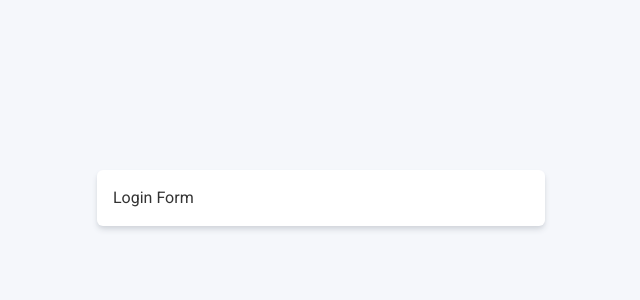
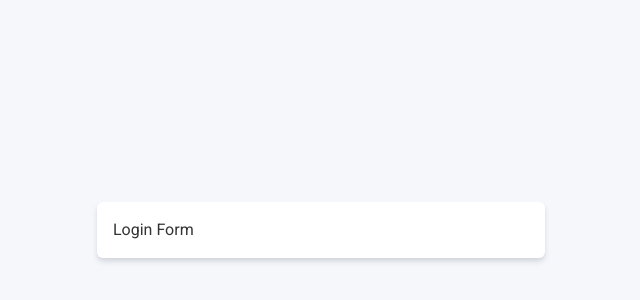
Before and after one commit to MikeSaburov/social-app-1, a Next.js app: page /login in a window 1280 px wide. Shown: the part 162-462 px from the top of the page, without its empty margins (319-959 px from the left). Built offline with nearby package versions, Linux system fonts and the light colour scheme; what tailwindcss-animated would draw is missing.

Commit message:
fix(login): убрал скролл

```diff
--- a/pages/login.js
+++ b/pages/login.js
@@ -4,8 +4,8 @@ import Layout from '@/components/Layout';
 export default function LoginPage() {
   return (
     <Layout hideNavigation={true}>
-      <div className="h-screen flex items-center">
-        <div className="max-w-md grow mx-auto -mt-24">
+      <div className="h-screen flex items-center -mt-4">
+        <div className="max-w-md grow mx-auto ">
           <Card>Login Form</Card>
         </div>
       </div>
```
